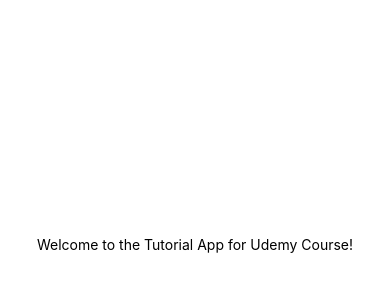
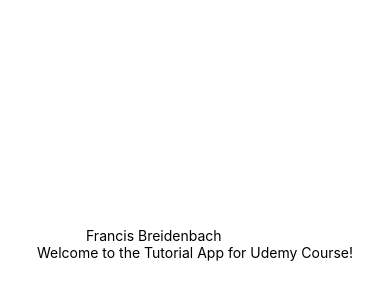
Before and after one commit to francisbreidenbach/TutorialApp, a React Native app: screen / in a window 390 px wide. Shown: the part 178-478 px from the top of the page. Built offline with nearby package versions, Linux system fonts and the light colour scheme.

Commit message:
Add TextInput

```diff
--- a/App.js
+++ b/App.js
@@ -1,10 +1,11 @@
 import { StatusBar } from 'expo-status-bar';
 import React from 'react';
-import { StyleSheet, Text, View } from 'react-native';
+import { StyleSheet, Text, View, TextInput } from 'react-native';
 
 export default function App() {
   return (
     <View style={styles.container}>
+      <TextInput value="Francis Breidenbach"/>
       <Text>Welcome to the Tutorial App for Udemy Course!</Text>
       <StatusBar style="auto" />
     </View>
```
